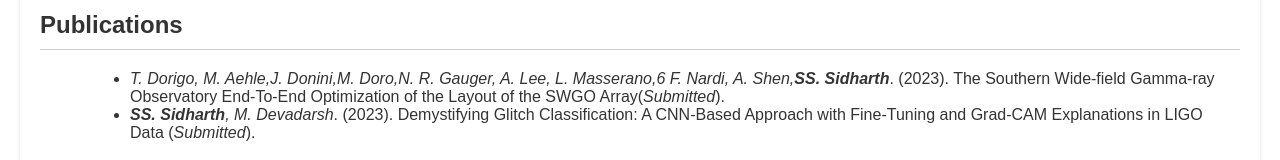
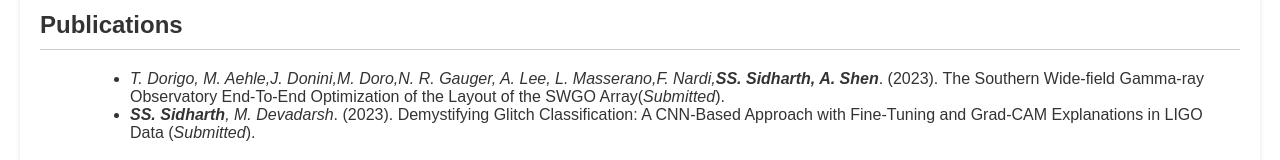
Before and after one commit to sidhu2690/resume, a plain HTML site: page index.html in a window 1280 px wide. Shown: the part 2161-2321 px from the top of the page. Drawn offline with Linux system fonts and the light colour scheme.

Commit message:
Update index.html

```diff
--- a/index.html
+++ b/index.html
@@ -137,7 +137,7 @@ I possess expertise in a range of data analysis and machine learning tools, such
         <h2>Publications</h2>
         <div class="content">
             <ul>
-                <li><em>T. Dorigo, M. Aehle,J. Donini,M. Doro,N. R. Gauger, A. Lee, L. Masserano,6 F. Nardi, A. Shen,<b>SS. Sidharth</b></em>. (2023). The Southern Wide-field Gamma-ray Observatory End-To-End Optimization of the Layout of the SWGO Array(<em>Submitted</em>).</li>
+                <li><em>T. Dorigo, M. Aehle,J. Donini,M. Doro,N. R. Gauger, A. Lee, L. Masserano,F. Nardi,<b>SS. Sidharth, A. Shen</b></em>. (2023). The Southern Wide-field Gamma-ray Observatory End-To-End Optimization of the Layout of the SWGO Array(<em>Submitted</em>).</li>
                 <li><em><b>SS. Sidharth</b>, M. Devadarsh</em>. (2023). Demystifying Glitch Classification: A CNN-Based Approach with Fine-Tuning and Grad-CAM Explanations in LIGO Data (<em>Submitted</em>).</li>
               </ul>
         </div>
```
